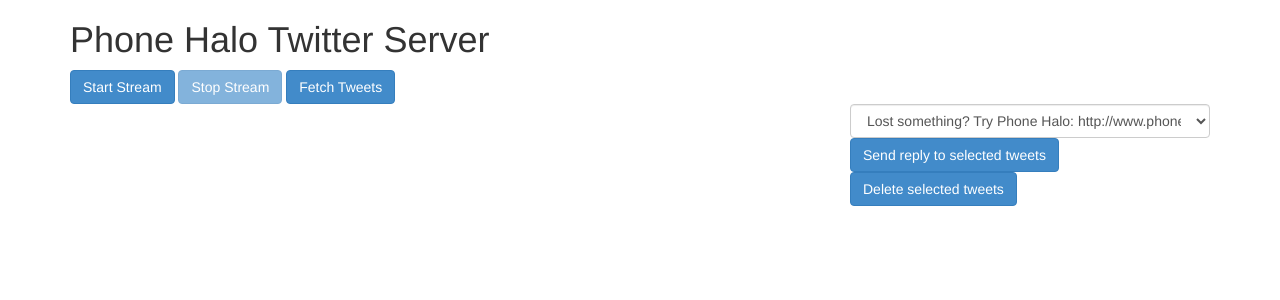
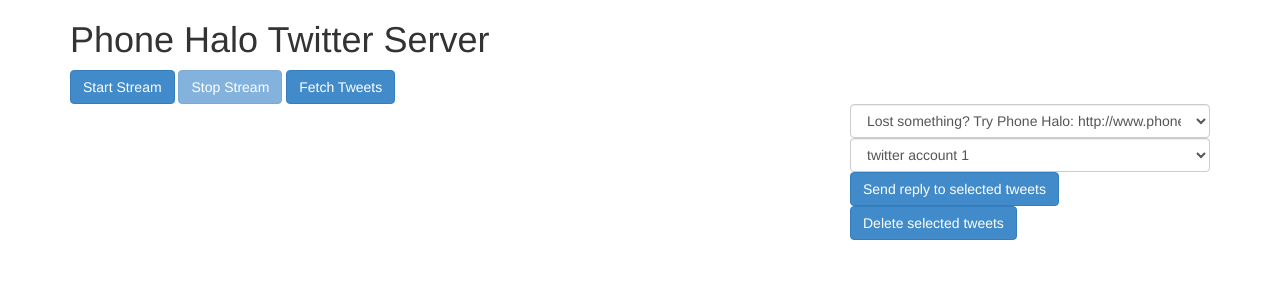
Before and after one commit to nhoj/PHTwitter, a PHP site: page / in a window 1280 px wide. Shown: the top 300 px of the page. Run offline with PHP 8.4, Linux system fonts and the light colour scheme; some libraries are stand-ins or nearby versions.

Commit message:
modifications

```diff
--- a/index.php
+++ b/index.php
@@ -29,6 +29,7 @@
             </div>
             <div class="col-md-4">
                 <select class="form-control" id="messages"></select>
+                <select class="form-control" id="accounts"></select>
 
                 <button type="button" class="btn btn-primary" id="send-tweet">Send reply to selected tweets</button>
                 <button type="button" class="btn btn-primary" id="delete-tweet">Delete selected tweets</button>
@@ -102,7 +103,8 @@
                         JSON.stringify({
                             "method": 6,
                             "tweetIDs": tweetIDs,
-                            "message": $("#messages").find(":selected").text()
+                            "message": $("#messages").find(":selected").text(),
+                            "account": $("#accounts").find(":selected").text()
                         }),
                         handleSentTweets
                     );
@@ -236,6 +238,18 @@
                         }
         });
 
+        // get accounts
+        $.post("twitter-services.php",
+            JSON.stringify({
+                "method": 8
+            }),
+            function (data) {
+                for (var i = 0; i < data.accounts.length; i++) {
+                    $("#accounts").append("<option>" + data.accounts[i] + "</option>");
+                }
+            }
+        );
+
         $("#start-stream").click(startStream);
         $("#stop-stream").click(stopStream);
         $("#fetch-tweets").click(fetchTweets);
--- a/twitter-services.php
+++ b/twitter-services.php
@@ -122,18 +122,24 @@ switch ($post->method) {
     case 6:
         $db = new mysqli('localhost', 'root', 'root', 'PHTwitter');
 
-        $twitterOAuth = file_get_contents("twitter/twitter-account.txt");
+        $twitterOAuth = file_get_contents("twitter/twitter-accounts.txt");
         $twitterOAuthArray = explode("\n", $twitterOAuth);
         foreach ($twitterOAuthArray as $index => $item) {
             $twitterOAuthArray[$index] = end(explode(":", $item));
         }
 
+        $i = 0;
+        while ($twitterOAuthArray[$i] != $post->account) {
+            $i += 5;
+        }
+
         $tmhOAuth = new tmhOAuth(array(
-                                        'consumer_key'    => $twitterOAuthArray[0],
-                                        'consumer_secret' => $twitterOAuthArray[1],
-                                        'user_token'      => $twitterOAuthArray[2],
-                                        'user_secret'     => $twitterOAuthArray[3],
+                                        'consumer_key'    => $twitterOAuthArray[$i + 1],
+                                        'consumer_secret' => $twitterOAuthArray[$i + 2],
+                                        'user_token'      => $twitterOAuthArray[$i + 3],
+                                        'user_secret'     => $twitterOAuthArray[$i + 4],
                                 ));
+
 
         $method = "https://api.twitter.com/1.1/statuses/update.json";
 
@@ -172,11 +178,32 @@ switch ($post->method) {
                     "query" => $q,
                     "message" => $arr,
                     "statuses" => $arr2
-
                 ));
 
         $db->close();
         break;
+
+    // get accounts
+    case 8:
+        $twitterOAuth = file_get_contents("twitter/twitter-accounts.txt");
+        $twitterOAuthArray = explode("\n", $twitterOAuth);
+        foreach ($twitterOAuthArray as $index => $item) {
+            $twitterOAuthArray[$index] = end(explode(":", $item));
+        }
+
+        $arr = array();
+        $i = 0;
+        while ($i < count($twitterOAuthArray)) {
+            $arr[] = $twitterOAuthArray[$i];
+            $i += 5;
+        }
+
+        echo json_encode(array(
+                    "code" => 1,
+                    "accounts" => $arr
+                ));
+
+        break;
 }
 
 ?>
--- a/twitter/run-stream.php
+++ b/twitter/run-stream.php
@@ -88,7 +88,7 @@ class TwitterStream {
     public function start () {
         $this->db = new mysqli('localhost:8889', 'root', 'root', 'PHTwitter');
 
-        $twitterOAuth = file_get_contents("twitter-account.txt");
+        $twitterOAuth = file_get_contents("streaming-twitter-account.txt");
         $twitterOAuthArray = explode("\n", $twitterOAuth);
         foreach ($twitterOAuthArray as $index => $item) {
             $twitterOAuthArray[$index] = end(explode(":", $item));
--- /dev/null
+++ b/twitter/twitter-accounts.txt
@@ -0,0 +1,10 @@
+account_name:twitter account 1
+consumer_key:LhOBLJBolhi879697
+consumer_secret:HJIIkjui89766kjgiugv
+user_token:83475983475-kjsbd9876h
+user_secret:kjsgKJBIJ986LH
+account_name:twitter account 2
+consumer_key:klajdbgKBLIU9768kjl
+consumer_secret:skdfjlkLNLN987
+user_token:98w4985345-lsfgOHO
+user_secret:dfgkjdfgdfg
```
Also changed, not shown: README.md, twitter/streaming-twitter-account.txt (renamed from twitter/twitter-account.txt), 1 other file.
